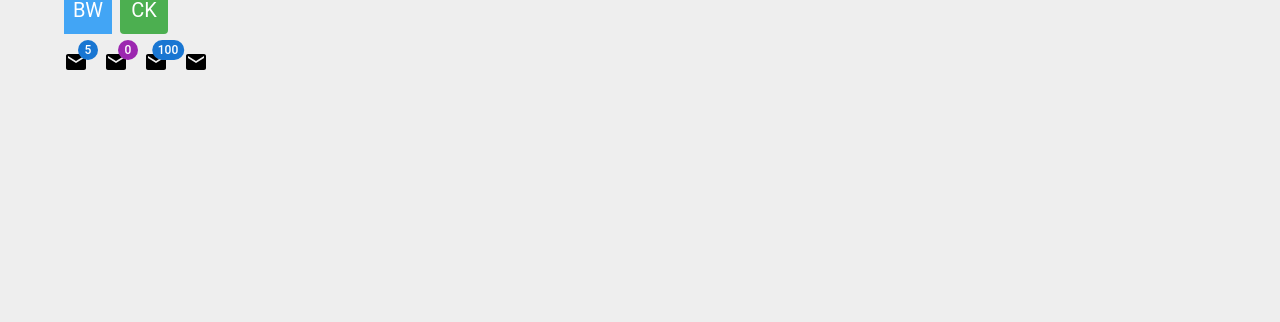
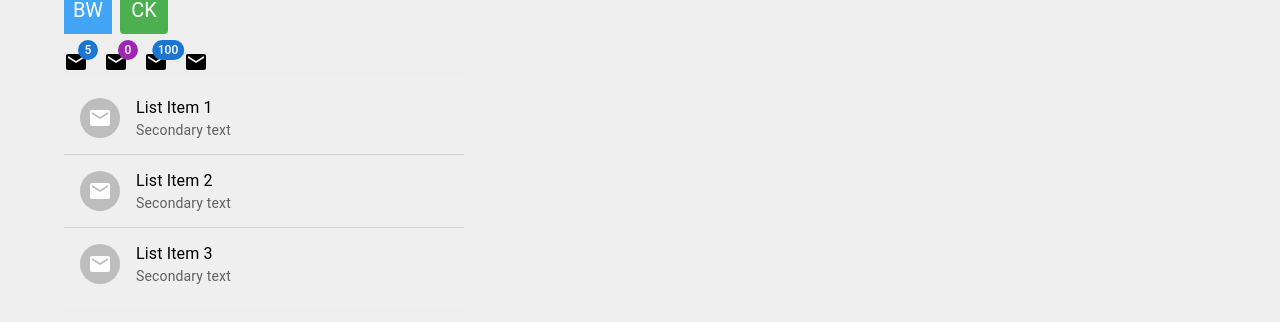
Before and after one commit to HaktanAlbayrak/react-mui-demo, a React (Create React App) app: page / in a window 1280 px wide. Shown: the part 4977-5299 px from the top of the page. Before the commit the page ends 5115 px from the top, so only its background shows below. Built offline with nearby package versions, Linux system fonts and the light colour scheme.

Commit message:
Mui List

```diff
--- a/src/App.tsx
+++ b/src/App.tsx
@@ -20,6 +20,7 @@
 import { MuiBottomNavigation } from './components/MuiBottomNavigation';
 import { MuiAvatar } from './components/MuiAvatar';
 import { MuiBadge } from './components/MuiBadge';
+import { MuiList } from './components/MuiList';
 
 function App() {
   return (
@@ -45,6 +46,7 @@
       {/* <MuiBottomNavigation /> */}
       <MuiAvatar />
       <MuiBadge />
+      <MuiList />
     </div>
   );
 }
--- /dev/null
+++ b/src/components/MuiList.tsx
@@ -0,0 +1,55 @@
+import {
+  Box,
+  List,
+  ListItem,
+  ListItemText,
+  ListItemIcon,
+  ListItemAvatar,
+  Avatar,
+  ListItemButton,
+  Divider,
+} from '@mui/material';
+import MailIcon from '@mui/icons-material/Mail';
+
+export const MuiList = () => {
+  return (
+    <Box sx={{ width: '400px', bgcolor: '#efefef' }}>
+      <List>
+        <ListItem disablePadding>
+          <ListItemButton>
+            <ListItemAvatar>
+              <ListItemIcon>
+                <Avatar>
+                  <MailIcon />
+                </Avatar>
+              </ListItemIcon>
+            </ListItemAvatar>
+            <ListItemText primary='List Item 1' secondary='Secondary text' />
+          </ListItemButton>
+        </ListItem>
+        <Divider />
+        <ListItem>
+          <ListItemAvatar>
+            <ListItemIcon>
+              <Avatar>
+                <MailIcon />
+              </Avatar>
+            </ListItemIcon>
+          </ListItemAvatar>
+          <ListItemText primary='List Item 2' secondary='Secondary text' />
+        </ListItem>
+        <Divider />
+        <ListItem>
+          <ListItemAvatar>
+            <ListItemIcon>
+              <Avatar>
+                <MailIcon />
+              </Avatar>
+            </ListItemIcon>
+          </ListItemAvatar>
+          <ListItemText primary='List Item 3' secondary='Secondary text' />
+        </ListItem>
+      </List>
+    </Box>
+  );
+};
```
